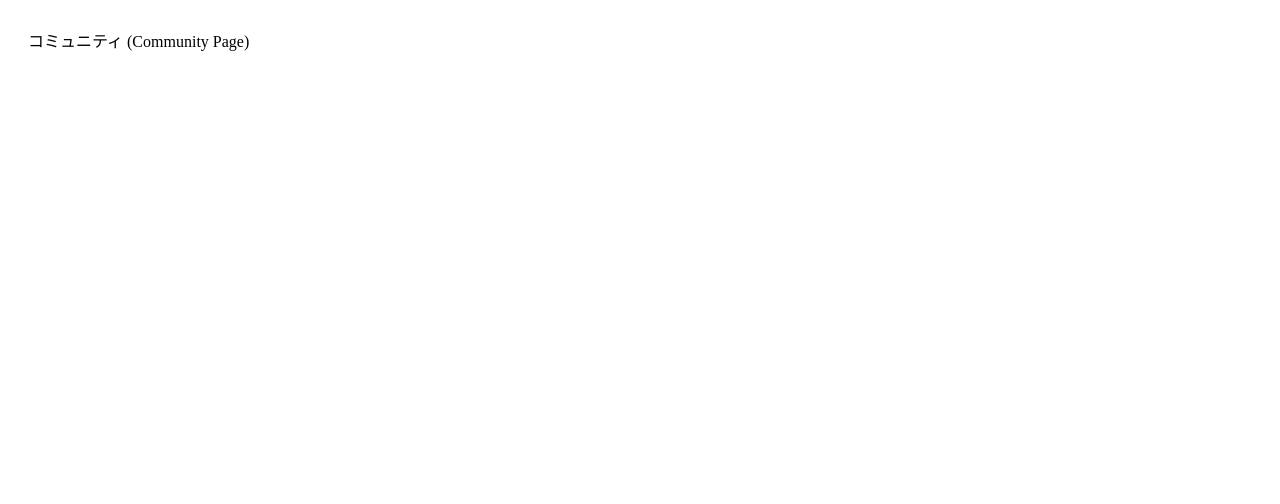
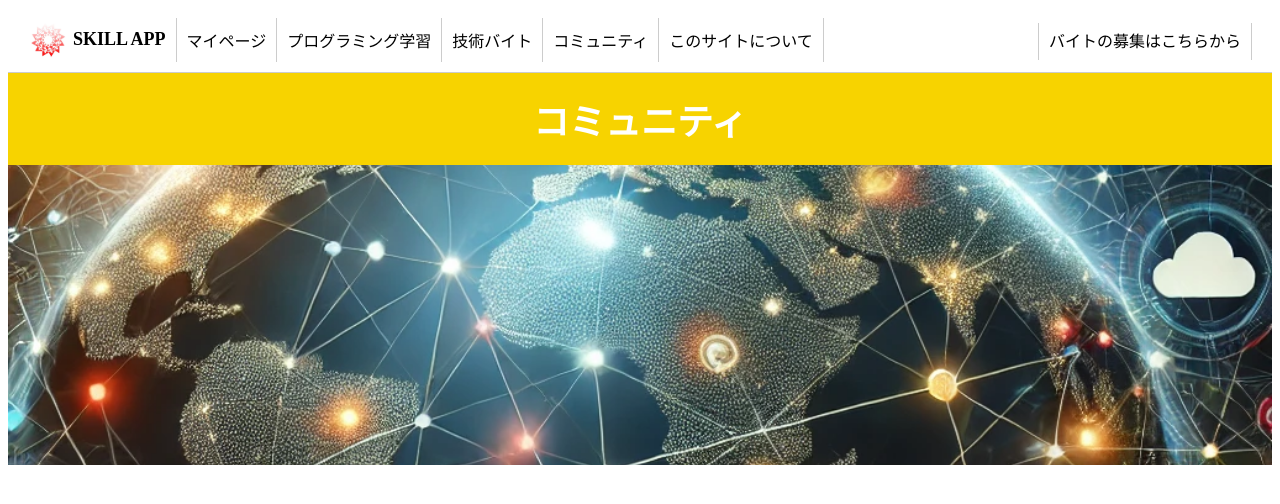
Before and after one commit to ga-mi-keke/skill-app-frontend, a React (Create React App) app: page /community in a window 1280 px wide. Shown: the top 504 px of the page. Built offline with nearby package versions, Linux system fonts and the light colour scheme.

Commit message:
コミュニティ雛型

```diff
--- a/src/App.js
+++ b/src/App.js
@@ -12,6 +12,7 @@ import Apply from './pages/Apply';
 import About from './pages/About';
 import MyPage from './pages/MyPage';
 import Learning from './pages/Learning';
+import Community from './pages/Community';
 //ページ遷移の処理を書いてる関数
 function App() {
   return (
@@ -27,8 +28,7 @@ function App() {
         <Route path="/about" element={<About />} />
         <Route path="/profile" element={<MyPage />} />
         <Route path="/learning" element={<Learning />} />
-        {/*まだ遷移先が作られてないから適当に中身を作ってる*/}
-        <Route path="/community" element={<div style={{ padding: '20px' }}>コミュニティ (Community Page)</div>} />
+        <Route path="/community" element={<Community />} />
       </Routes>
     </Router>
   );
--- /dev/null
+++ b/src/pages/Community.js
@@ -0,0 +1,20 @@
+import React from 'react';
+import Header from '../components/Header';
+
+function Community() {
+  return (
+    <div>
+    <Header/>
+    {/* ヘッダー部分 */}
+    <div style={{ textAlign: 'center', backgroundColor: ' #F7D300', color: 'white', padding: '20px 0' }}>
+        <h1 style={{ margin: 0, fontSize: '36px' }}>コミュニティ</h1>
+      </div>
+      {/* 背景画像 */}
+      <div style={{ textAlign: 'center' }}>
+        <img src="/community.webp" alt="Jobs Background" style={{ width: '100%', maxHeight: '300px', objectFit: 'cover' }} />
+      </div>
+    </div>
+  );
+}
+
+export default Community;
```
Also changed, not shown: public/community.webp (added).
